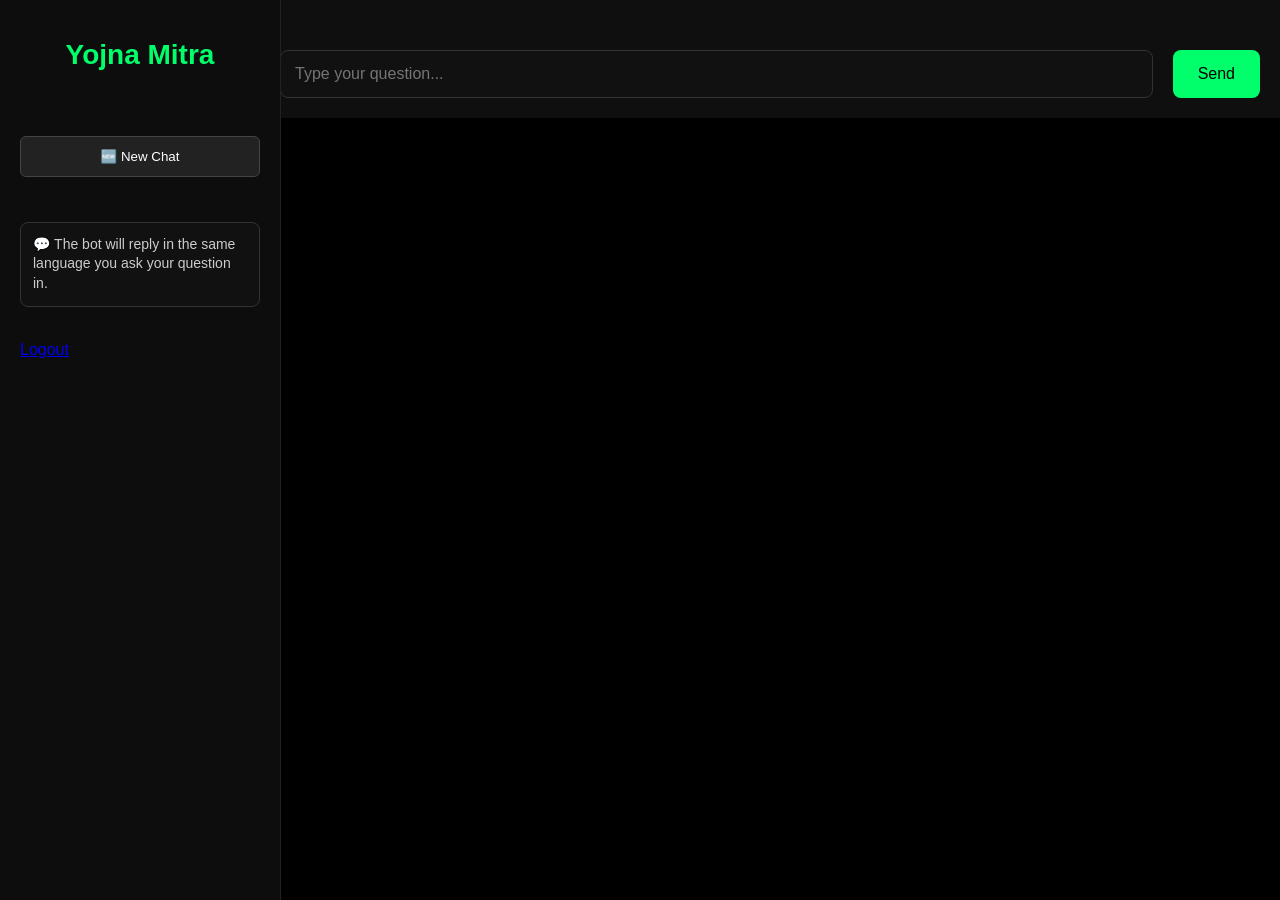
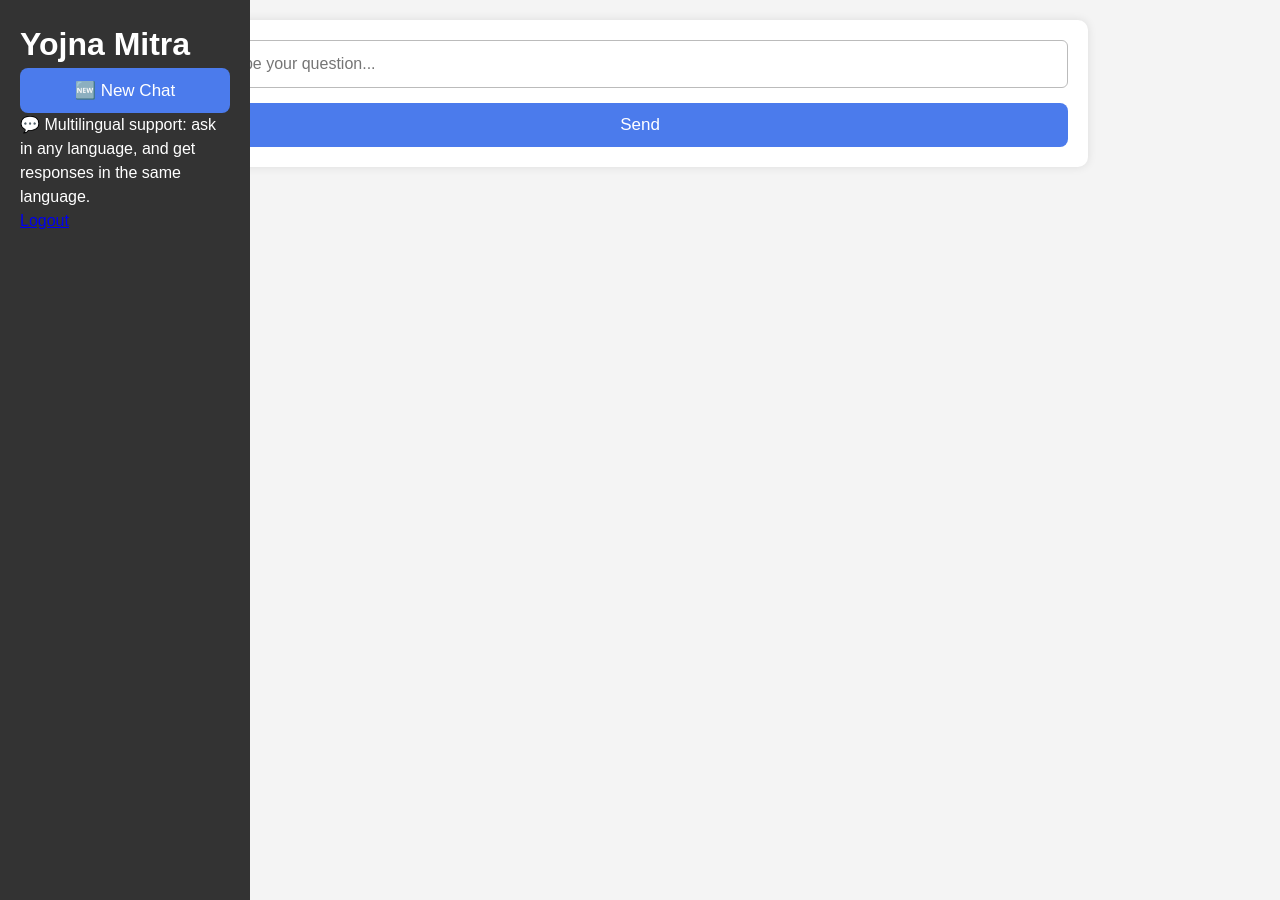
Before and after one commit to kosbemrunal/Yojna_Mitra, a Flask app: page /chat in a window 1280 px wide. Run offline with Flask 3, Linux system fonts and the light colour scheme; the visitor is signed in with stand-in values (Sample User, id 1); data that the repository does not hold is empty.

Commit message:
Updated responsice UI styling

```diff
--- a/static/style.css
+++ b/static/style.css
@@ -1,318 +1,131 @@
-/* Global Dark Theme */
-body {
+/* BASIC RESET */
+* {
     margin: 0;
     padding: 0;
-    background: #0f0f0f;
-    font-family: Arial, sans-serif;
-    color: #fff;
+    box-sizing: border-box;
 }
 
-/* Layout Structure */
-.layout {
-    display: flex;
-    height: 100vh;
+body {
+    font-family: Arial, sans-serif;
+    background-color: #f4f4f4;
+    color: #222;
+    line-height: 1.5;
 }
 
-/* Sidebar */
-.sidebar {
-    width: 240px;
-    background: #141414;
+/* CHAT CONTAINER */
+.chat-container {
+    width: 70%;
+    margin: auto;
     padding: 20px;
-    display: flex;
-    flex-direction: column;
-    gap: 20px;
-    border-right: 1px solid #222;
+    background: white;
+    border-radius: 10px;
+    margin-top: 20px;
+    box-shadow: 0 0 10px rgba(0,0,0,0.1);
 }
 
-.logo {
-    font-size: 26px;
-    font-weight: bold;
-    color: #00ff88;
-    margin-bottom: 20px;
-    text-align: center;
+/* CHAT MESSAGES */
+.message {
+    padding: 12px;
+    margin: 10px 0;
+    border-radius: 10px;
+    word-wrap: break-word;
+    white-space: pre-wrap;
 }
 
-/* Sidebar Buttons */
-.sidebar-btn {
-    background: #1e1e1e;
-    padding: 12px;
-    border-radius: 6px;
-    text-decoration: none;
-    color: #ddd;
-    font-size: 16px;
-    border: 1px solid #333;
-    transition: 0.2s ease;
+.user-message {
+    background: #d9fdd3;
 }
 
-.sidebar-btn:hover {
-    background: #00ff88;
-    color: black;
+.bot-message {
+    background: #e6e6e6;
 }
 
-.logout {
-    margin-top: auto;
-    background: #ff4444;
-    border: 1px solid #cc0000;
+/* INPUT BOX */
+input[type="text"], input[type="password"] {
+    width: 100%;
+    padding: 14px;
+    border: 1px solid #bbb;
+    border-radius: 6px;
+    font-size: 16px;
+    margin-bottom: 15px;
 }
 
-.logout:hover {
-    background: red;
+button {
+    background: #4b7bec;
     color: white;
-}
-
-
-/* Chat Container */
-.chat-container {
-    flex: 1;
-    display: flex;
-    flex-direction: column;
-    background: #0f0f0f;
-    padding: 20px;
-    overflow: hidden;
-}
-
-/* Chat Box */
-.chat-box {
-    flex: 1;
-    overflow-y: auto;
-    padding-right: 10px;
-    display: flex;
-    flex-direction: column;
-    gap: 12px;
-}
-
-/* Messages */
-.chat-message {
-    max-width: 60%;
-    padding: 12px;
-    border-radius: 10px;
-    line-height: 1.4;
-    font-size: 15px;
-}
-
-.user {
-    align-self: flex-end;
-    background: #00bb77;
-    color: white;
-    border-bottom-right-radius: 0;
-}
-
-.bot {
-    align-self: flex-start;
-    background: #1e1e1e;
-    color: #e6e6e6;
-    border-bottom-left-radius: 0;
-}
-
-/* Input Section */
-.input-area {
-    display: flex;
-    gap: 10px;
-    padding-top: 10px;
-}
-
-.input-area input {
-    flex: 1;
-    padding: 12px;
-    border-radius: 6px;
-    border: 1px solid #333;
-    background: #1e1e1e;
-    color: white;
-    font-size: 16px;
-}
-
-.send-btn {
-    background: #00ff88;
-    color: black;
-    padding: 12px 18px;
+    padding: 12px 20px;
     border: none;
-    border-radius: 6px;
-    font-size: 16px;
+    border-radius: 8px;
     cursor: pointer;
+    font-size: 17px;
+    width: 100%;
     transition: 0.2s;
 }
 
-.send-btn:hover {
-    background: #00dd77;
+button:hover {
+    background: #3867d6;
 }
 
-/* Responsive */
-@media (max-width: 768px) {
-    .sidebar {
-        display: none;
-    }
+/* SIDEBAR */
+.sidebar {
+    background: #333;
+    color: white;
+    padding: 20px;
+    width: 250px;
+    height: 100vh;
+    position: fixed;
+    left: 0;
+    top: 0;
+}
 
-    .layout {
-        flex-direction: column;
-    }
+.sidebar h2 {
+    font-size: 22px;
+    margin-bottom: 15px;
+}
 
-    .chat-message {
-        max-width: 80%;
+/* MOBILE RESPONSIVENESS */
+@media (max-width: 900px) {
+    .chat-container {
+        width: 90%;
+        margin-top: 80px;
     }
 }
 
+@media (max-width: 600px) {
+    body {
+        font-size: 16px;
+    }
 
-.language-select {
-    display: flex;
-    justify-content: flex-end;
-    margin-bottom: 10px;
+    .chat-container {
+        width: 95%;
+        padding: 15px;
+        margin-top: 20px;
+    }
+
+    .message {
+        font-size: 15px;
+        padding: 10px;
+    }
+
+    input[type="text"], input[type="password"] {
+        font-size: 15px;
+        padding: 12px;
+    }
+
+    button {
+        font-size: 16px;
+        padding: 12px;
+    }
+
+    /* SIDEBAR collapses */
+    .sidebar {
+        width: 100%;
+        height: auto;
+        position: static;
+        text-align: center;
+    }
+
+    .sidebar h2 {
+        font-size: 18px;
+    }
 }
-
-.language-select select {
-    padding: 8px;
-    border-radius: 8px;
-    background-color: #1a1a1a;
-    color: #fff;
-    border: 1px solid #333;
-}
-/* Global */
-body {
-    margin: 0;
-    font-family: Arial, sans-serif;
-    background: #000;
-    color: white;
-}
-
-/* Auth pages */
-.auth-body {
-    display: flex;
-    justify-content: center;
-    align-items: center;
-    background: #0f0f0f;
-    height: 100vh;
-}
-
-.auth-card {
-    background: #111;
-    padding: 30px;
-    width: 350px;
-    border-radius: 12px;
-    box-shadow: 0 0 20px rgba(0,255,0,0.2);
-    text-align: center;
-}
-
-.auth-card input {
-    width: 100%;
-    padding: 12px;
-    margin-top: 15px;
-    border-radius: 6px;
-    border: 1px solid #333;
-    background: #222;
-    color: white;
-}
-
-.auth-btn {
-    width: 100%;
-    margin-top: 20px;
-    padding: 12px;
-    border-radius: 6px;
-    border: none;
-    background: #00ff6a;
-    color: black;
-    font-size: 16px;
-    cursor: pointer;
-}
-
-.auth-btn:hover { background: #00cc55; }
-
-.auth-switch a {
-    color: #00ff6a;
-}
-
-/* Sidebar */
-.sidebar {
-    position: fixed;
-    width: 240px;
-    height: 100vh;
-    background: #0d0d0d;
-    padding: 20px;
-}
-
-.logo {
-    font-size: 28px;
-    color: #00ff6a;
-    margin-bottom: 30px;
-}
-
-.side-btn {
-    width: 100%;
-    padding: 12px;
-    margin-top: 15px;
-    background: #222;
-    border: 1px solid #444;
-    color: white;
-    border-radius: 6px;
-    cursor: pointer;
-}
-
-.side-btn:hover { background: #333; }
-
-.side-btn.danger { color: #ff5555; }
-
-/* Chat container */
-.chat-container {
-    margin-left: 260px;
-    padding: 20px;
-}
-
-.lang-selector {
-    background: #111;
-    border: 1px solid #333;
-    padding: 8px;
-    color: white;
-    border-radius: 6px;
-}
-
-/* Chat messages */
-.chat-msg {
-    max-width: 60%;
-    padding: 12px;
-    margin: 10px 0;
-    border-radius: 12px;
-    line-height: 1.4;
-}
-
-.chat-msg.user {
-    background: #00ff6a;
-    color: black;
-    margin-left: auto;
-}
-
-.chat-msg.bot {
-    background: #222;
-    border: 1px solid #333;
-}
-
-/* Input bar */
-.input-area {
-    display: flex;
-    margin-top: 20px;
-}
-
-.input-area input {
-    flex: 1;
-    padding: 14px;
-    border-radius: 8px;
-    border: 1px solid #333;
-    background: #111;
-    color: white;
-}
-
-.send-btn {
-    padding: 14px 25px;
-    background: #00ff6a;
-    border: none;
-    border-radius: 8px;
-    margin-left: 10px;
-    cursor: pointer;
-}
-.lang-info {
-    margin-top: 25px;
-    padding: 12px;
-    background: #111;
-    border: 1px solid #333;
-    border-radius: 8px;
-    color: #ccc;
-    font-size: 14px;
-    line-height: 1.4;
-}
--- a/templates/index.html
+++ b/templates/index.html
@@ -4,6 +4,8 @@
     <meta charset="UTF-8">
     <title>Yojna Mitra Chat</title>
     <link rel="stylesheet" href="{{ url_for('static', filename='style.css') }}">
+    <meta name="viewport" content="width=device-width, initial-scale=1.0">
+
 </head>
 
 <body class="chat-body">
@@ -16,7 +18,7 @@
     </button>
 
     <p class="lang-info">
-        💬 The bot will reply in the same language you ask your question in.
+        💬 Multilingual support: ask in any language, and get responses in the same language.
     </p>
 
 
--- a/templates/login.html
+++ b/templates/login.html
@@ -4,6 +4,8 @@
     <meta charset="UTF-8">
     <title>Login • Yojna Mitra</title>
     <link rel="stylesheet" href="{{ url_for('static', filename='style.css') }}">
+    <meta name="viewport" content="width=device-width, initial-scale=1.0">
+
 </head>
 
 <body class="auth-body">
--- a/templates/register.html
+++ b/templates/register.html
@@ -4,6 +4,8 @@
     <meta charset="UTF-8">
     <title>Register • Yojna Mitra</title>
     <link rel="stylesheet" href="{{ url_for('static', filename='style.css') }}">
+    <meta name="viewport" content="width=device-width, initial-scale=1.0">
+
 </head>
 
 <body class="auth-body">
```
